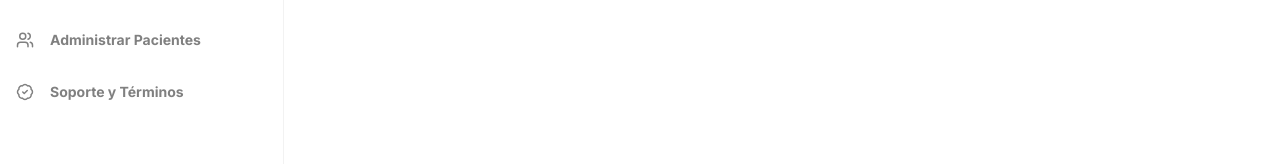
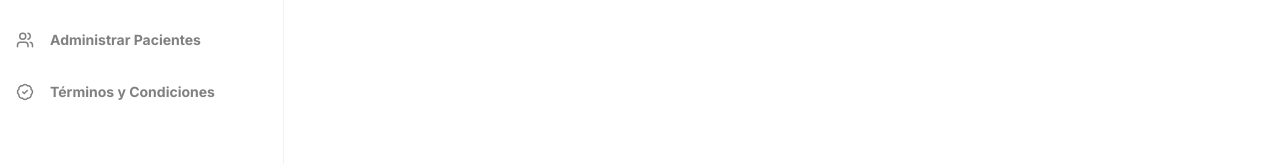
Before and after one commit to omgismartinez/eye, a Next.js app: page / in a window 1280 px wide. Shown: the part 327-491 px from the top of the page. Built offline with nearby package versions, Linux system fonts and the light colour scheme.

Commit message:
🌌 refactor (sidebar): navigation menu terms

```diff
--- a/components/sidebar.tsx
+++ b/components/sidebar.tsx
@@ -20,7 +20,7 @@ export default function Sidebar() {
                 <section className='flex flex-col justify-between gap-1 min-h-[650px]'>
                     <div className='flex flex-col gap-2 text-_gray-808080 text-sm font-bold'>
                         <div className='flex flex-col gap-4'>
-                            <button className='flex items-center gap-4 px-6p py-3 whitespace-nowrap rounded-lg text-_main hover:text-_main/80'>
+                            <button className='flex items-center gap-4 py-3 whitespace-nowrap rounded-lg text-_main hover:text-_main/80'>
                                 <BarChart4 size={18} /> Administrar Diagnósticos
                             </button>
                             <div className='flex gap-6 pl-6p'>
@@ -50,14 +50,18 @@ export default function Sidebar() {
                         </div>
                         <Link
                             href='/patients'
-                            className={clsx('flex items-center gap-4 px-6p py-3 whitespace-nowrap rounded-lg hover:text-_main/80', {
+                            className={clsx('flex items-center gap-4 py-3 whitespace-nowrap rounded-lg hover:text-_main/80', {
                                 'text-_main': pathname === '/patients'
                             })}>
                             <Users size={18} /> Administrar Pacientes
                         </Link>
-                        <button className='flex items-center gap-4 px-6p py-3 whitespace-nowrap rounded-lg hover:text-_main/80'>
-                            <BadgeCheck size={18} /> Soporte y Términos
-                        </button>
+                        <Link
+                            href='/terms'
+                            className={clsx('flex items-center gap-4 py-3 whitespace-nowrap rounded-lg hover:text-_main/80', {
+                                'text-_main': pathname === '/terms'
+                            })}>
+                            <BadgeCheck size={18} /> Términos y Condiciones
+                        </Link>
                     </div>
                     <div className='flex flex-col gap-6 text-_gray-C2C2C2 text-sm font-bold'>
                         <div className='flex flex-col gap-2 text-_gray-808080'>
```
